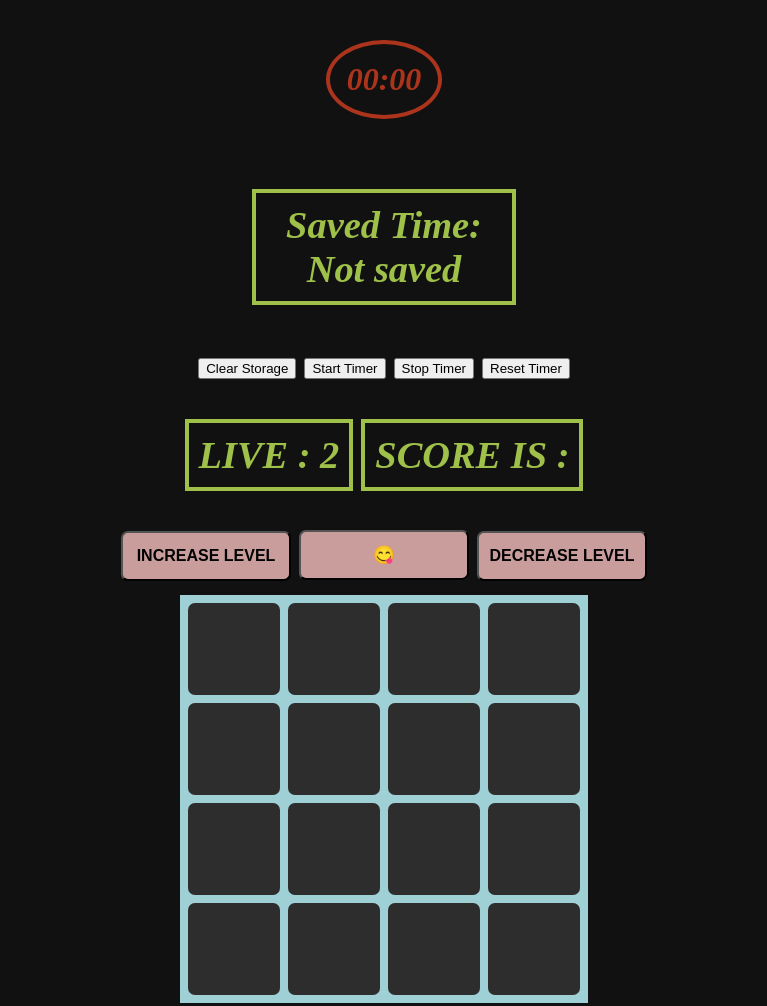
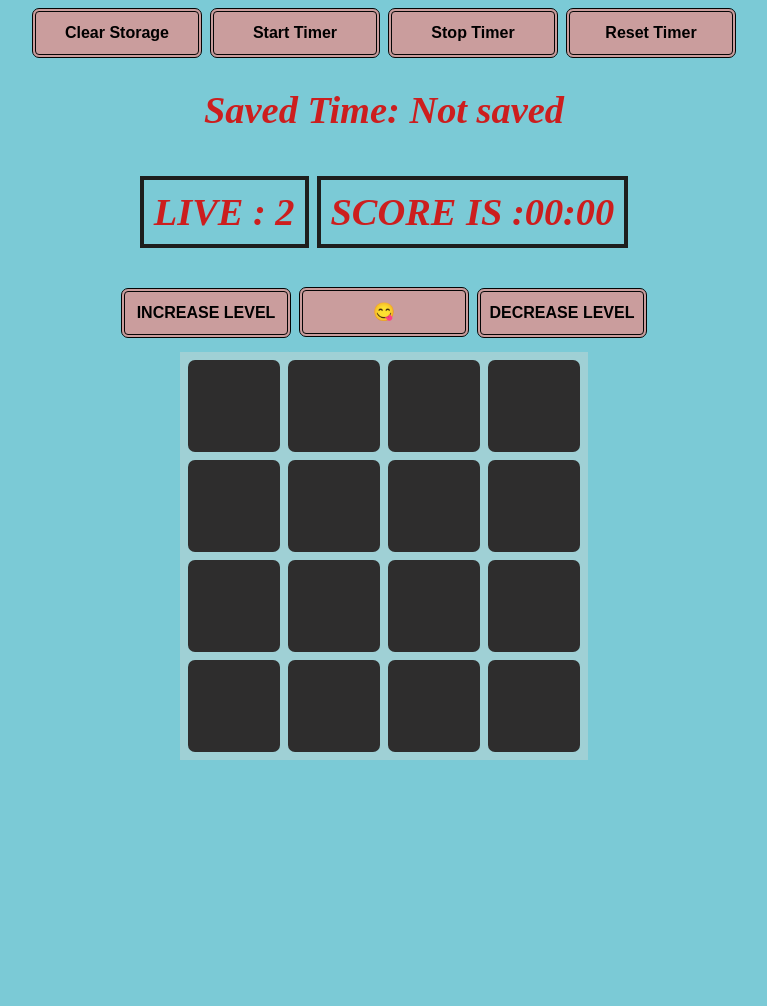
Before and after one commit to yinonab/sprint1, a plain HTML site: page index.html in a window 1280 px wide. Shown: the top 1006 px of the page, without its empty margins (256-1023 px from the left). After the commit the page ends 861 px from the top, so only its background shows below. Drawn offline with Linux system fonts and the light colour scheme.

Commit message:
fix logic of win and toggle flags

```diff
--- a/css/main.css
+++ b/css/main.css
@@ -1,6 +1,6 @@
 
 body {
-    background: #111;
+    background: #7bcad6;
     text-align: center;
     font-size: xx-large;
     font-weight: bold;
@@ -22,10 +22,12 @@ footer {
     background: linear-gradient(to top,  black, orange);
 }
 .savedTime{
-    margin-left: 500px;
-    margin-right: 500px;
-    border: 4px rgb(159, 193, 74) solid;
-    color: rgb(159, 193, 74);
+    width: 400px;
+    height: 40px;
+    margin: auto;
+    margin-top: 20px;
+    /* border: 4px rgb(30, 30, 29) solid; */
+    color: rgb(204, 30, 30);
     font-weight: bold;
     font-style: oblique;
     font-size: larger;
@@ -39,15 +41,27 @@ footer {
 }
 .live{
     display: inline-block;
-    border: 4px rgb(159, 193, 74) solid;
-    color: rgb(159, 193, 74);
+    border: 4px rgb(30, 30, 29) solid;
+    color: rgb(204, 30, 30);
     font-weight: bold;
     font-style: oblique;
     font-size: larger;
     padding: 10px;
 }
+.timebutton{
+    border: 4px double  rgb(5, 5, 5);
+    background: rgb(202, 157, 157);
+    width: 170px;
+    height: 50px;
+    border-radius: 7px;
+    font-size: medium;
+    font-weight: bold;
+    font-style: unset;
+}
 
 .restart{
+    border: 4px double  rgb(5, 5, 5);
+    background: rgb(202, 157, 157);
     background: rgb(202, 157, 157);
     width: 170px;
     height: 50px;
@@ -63,14 +77,13 @@ footer {
     margin: auto;
 }
 .timer{
-    border-radius: 50%;
     display: inline-block;
-    border: 4px rgb(172, 52, 28) solid;
-    color: rgb(172, 52, 28);
+    border: 4px rgb(30, 30, 29) solid;
+    color: rgb(204, 30, 30);
     font-weight: bold;
     font-style: oblique;
-    font-size: xx-large;
-    padding: 17px;
+    font-size: larger;
+    padding: 10px;
 }
 
 
@@ -99,6 +112,7 @@ footer {
     cursor: po;
 } */
 .level{
+    border: 4px double  rgb(5, 5, 5);
     background: rgb(202, 157, 157);
     width: 170px;
     height: 50px;
--- a/index.html
+++ b/index.html
@@ -12,18 +12,17 @@
     <table class="board">
         <!-- <tbody class="board-cells"> -->
         <div>
-            <p class="timer">00:00</p>
+            <button class="clearStorageButton timebutton">Clear Storage</button>
+            <button class="startButton timebutton">Start Timer</button>
+            <button class="stopButton timebutton">Stop Timer</button>
+            <button class="resetButton timebutton">Reset Timer</button>
+        </div>
+        <div>
             <p class="savedTime" id="savedTime">Saved Time: <span id="savedTimeValue">Not saved</span></p>
-            <button class="clearStorageButton">Clear Storage</button>
-            <button class="startButton">Start Timer</button>
-            <button class="stopButton">Stop Timer</button>
-            <button class="resetButton">Reset Timer</button>
         </div>
-        <!-- <p id="savedTime">The Best time is : </p>
-        <p id="timer">00:00</p> -->
         <div>
             <p class="live"></p>
-            <p class="live">SCORE IS : </p>
+            <p class="timer"> SCORE IS :00:00</p>
         </div>
         <!-- <div class="modal hiden">
                 <button onclick="playAgain()">Play Again</button>
--- a/js/main.js
+++ b/js/main.js
@@ -126,10 +126,8 @@ function checkGameOver() {
         gGame.isOn = false
         stopTimer()
         resetTimer()
-
-
     }
-    else if (gGame.shownCount - gGame.markedCount === gLevel.SIZE ** 2 - gLevel.MINES) {
+    else if (gGame.shownCount - gGame.markedCount === gLevel.SIZE ** 2 ||gGame.shownCount + gGame.markedCount === gLevel.SIZE ** 2 ) {
         updateRestButton('You Win !! 👑')
         gGame.isOn = false
         stopTimerAndSave()
@@ -140,12 +138,19 @@ function checkGameOver() {
 function CellMarked(event, elcell, i, j) {
     event.preventDefault();
     var currCell = gBoard[elcell.dataset.i][elcell.dataset.j]
-    if (currCell.isShown || currCell.isMarked) return
+    if (currCell.isShown ) return
+    if (currCell.isMarked === true) {
+        updateMarkedCount(0)
+        currCell.isMarked = false
+        elcell.innerText = ''
+        console.log('gGame.markedCount:', gGame.markedCount)
+    } else if (currCell.isMarked === false) {
         updateMarkedCount(1)
         console.log('gGame.markedCount:', gGame.markedCount)
         currCell.isMarked = true
         elcell.innerText = FLAG
         checkGameOver()
+    }
 }
 
 function onCellClicked(elCell, i, j) {
@@ -287,8 +292,8 @@ function addMines() {
     }
 }
 function updateMarkedCount(num) {
-    gGame.markedCount += num
-
+    if (num>0)gGame.markedCount += num
+    else gGame.markedCount-=1
 }
 function updateShownCount(num) {
     gGame.shownCount += num
@@ -327,14 +332,14 @@ const savedTimeElement = document.getElementById("savedTimeValue"); // Update th
 function updateTimer() {
     const minutes = Math.floor(currentTime / 60);
     const seconds = currentTime % 60;
-  timerElement.textContent = `${minutes.toString().padStart(2, '0')}:${seconds.toString().padStart(2, '0')}`;
+    timerElement.textContent = `SCORE IS :${minutes.toString().padStart(2, '0')}:${seconds.toString().padStart(2, '0')}`;
     currentTime++;
 }
 function resetTimer() {
     clearInterval(timerInterval);
     timerRunning = false;
     currentTime = 0;
-    timerElement.textContent = "00:00"; // Reset the timer display
+    timerElement.textContent = " SCORE IS : 00:00"; // Reset the timer display
 }
 function clearLocalStorage() {
     localStorage.clear();
```
Lines whose indentation alone changed are shown as unchanged.
